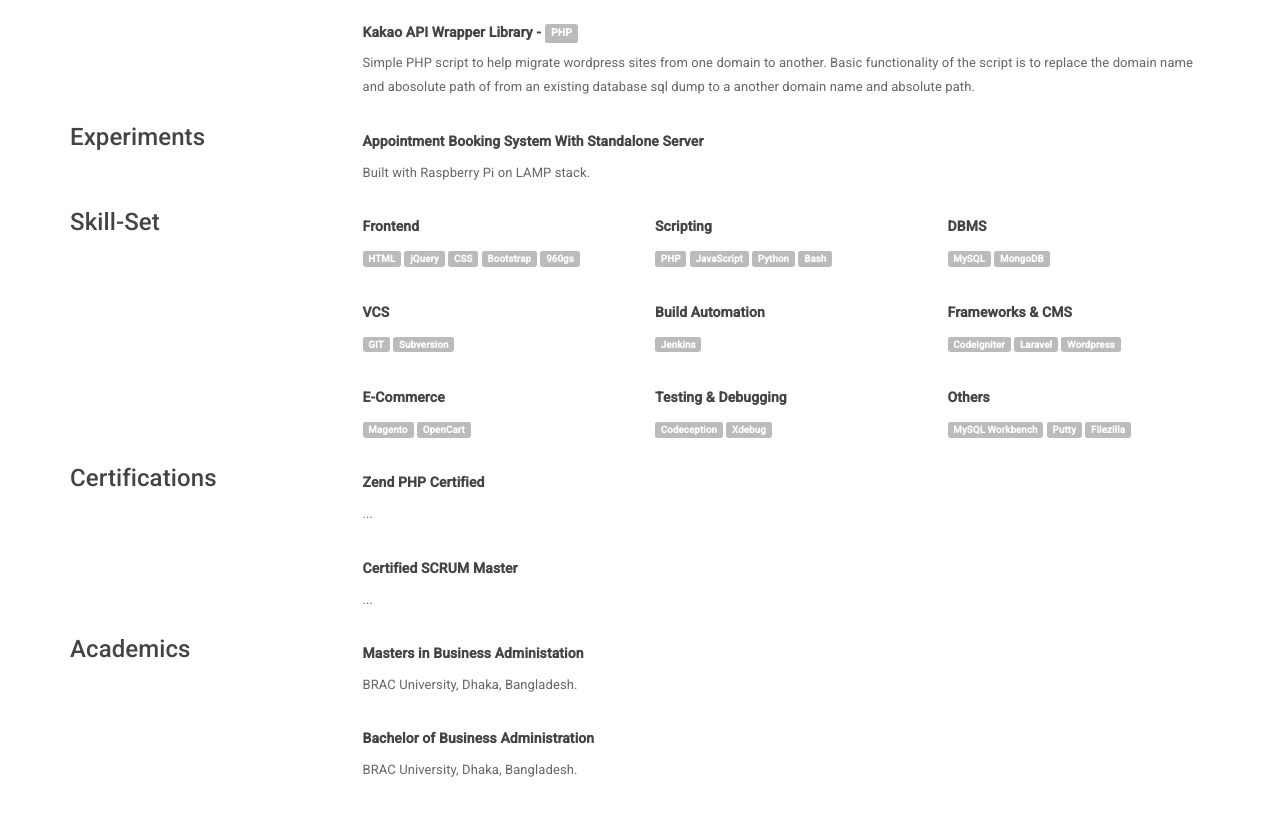
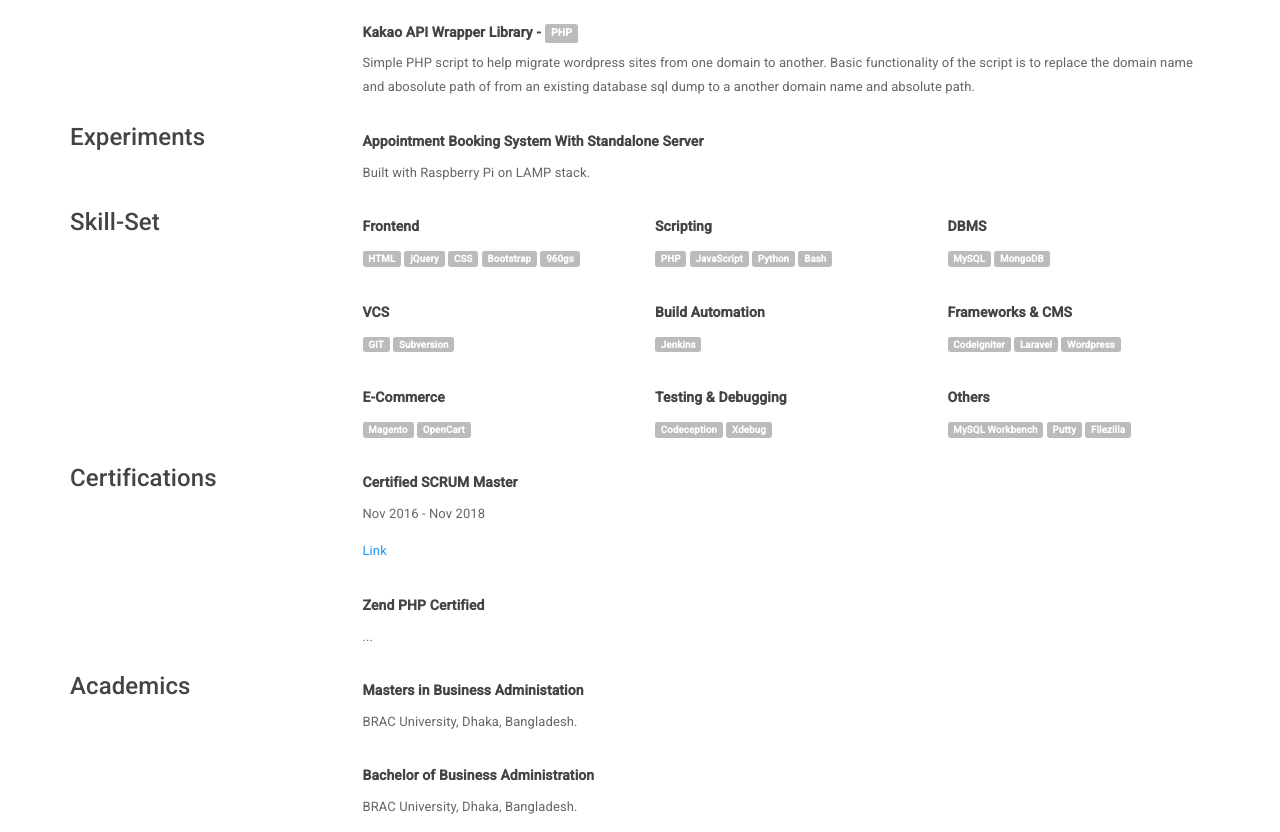
Before and after one commit to thephpx/thephpx.github.io, a plain HTML site: page index.html in a window 1280 px wide. Shown: the part 983-1815 px from the top of the page. Before the commit the page ends 1778 px from the top, so only its background shows below. Drawn offline with Linux system fonts and the light colour scheme.

Commit message:
Update index.html

```diff
--- a/index.html
+++ b/index.html
@@ -157,11 +157,12 @@
       </div>
       <div class="col-lg-9">
         <div class="academics" style="padding-top:10px;">
-          <h6 class="bold">Zend PHP Certified</h6>
-          <p>...</p>
+          <h6 class="bold">Certified SCRUM Master</h6>
+          <p>Nov 2016 - Nov 2018</p>
+	  <p><a href="https://www.scrumalliance.org/community/profile/fahmed21">Link</a></p>
         </div>
         <div class="academics" style="padding-top:10px;">
-          <h6 class="bold">Certified SCRUM Master</h6>
+          <h6 class="bold">Zend PHP Certified</h6>
           <p>...</p>
         </div>
       </div>
```
